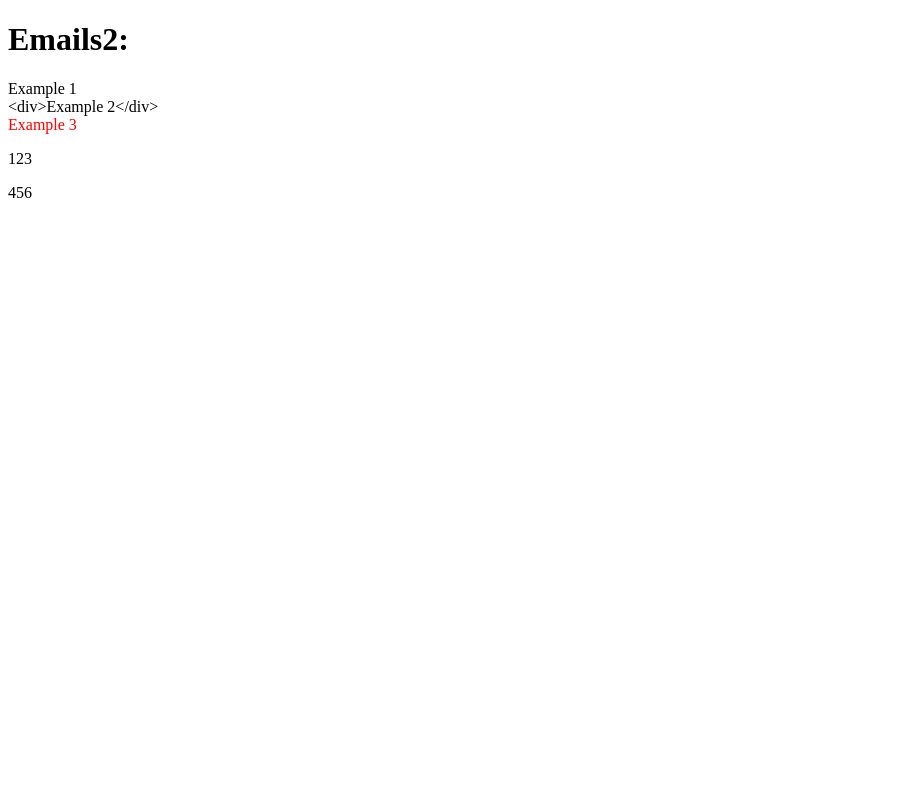
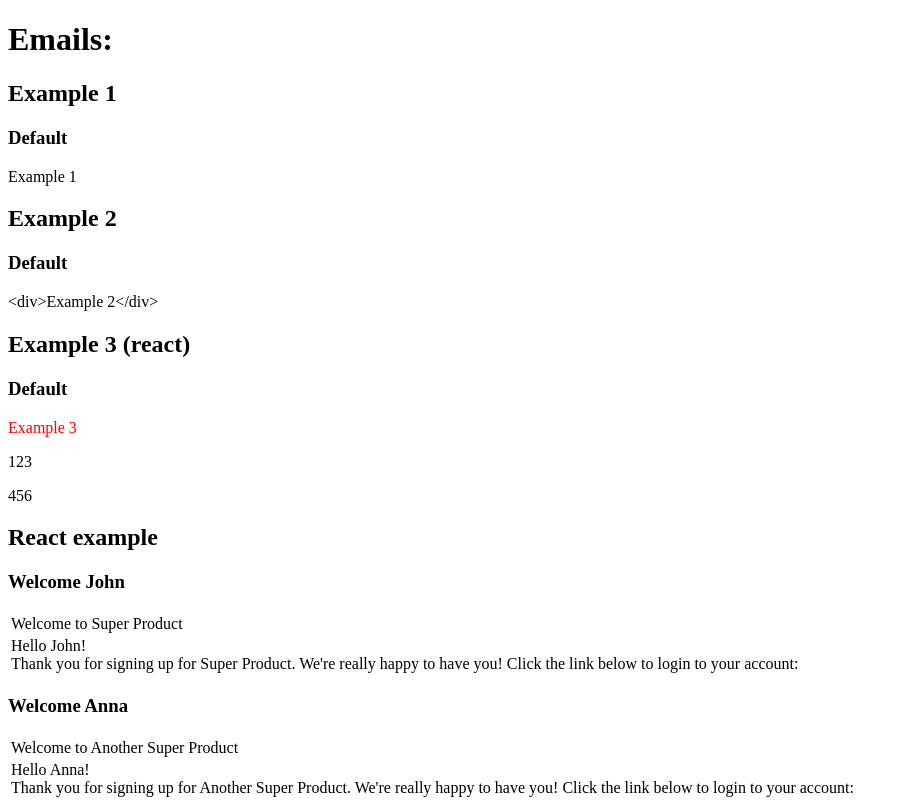
Before and after one commit to imprevo/email-templates, a React app: page / in a window 1280 px wide. Shown: the whole page, without its empty margins (0-908 px from the left). Built offline with nearby package versions, Linux system fonts and the light colour scheme; the HTML template or start-up script is replaced by a standard one.

Commit message:
show templates with data

```diff
--- a/src/client/components/App.tsx
+++ b/src/client/components/App.tsx
@@ -1,16 +1,27 @@
 import React from 'react';
-import { AppConfig } from '../types/config';
+import { AppConfig, EmailData } from '../types/config';
+import { Email } from './Email';
 
 type AppProps = {
   config: AppConfig;
 };
 
+const defaultTab: EmailData[] = [{ description: 'Default' }];
+
 export const App = ({ config }: AppProps) => (
   <div>
-    <h1>Emails2:</h1>
+    <h1>Emails:</h1>
     <div>
-      {config.emails.map((email, key) => (
-        <div key={key}>{email}</div>
+      {config.emails.map((email) => (
+        <div key={email.title}>
+          <h2>{email.title}</h2>
+          {(email.data || defaultTab).map((data) => (
+            <div key={data.description}>
+              <h3>{data.description}</h3>
+              <Email template={email.template} params={data.params} />
+            </div>
+          ))}
+        </div>
       ))}
     </div>
   </div>
--- /dev/null
+++ b/src/client/components/Email.tsx
@@ -0,0 +1,10 @@
+import React from 'react';
+
+type EmailProps = {
+  template: (data?: any) => JSX.Element | string;
+  params?: any;
+};
+
+export const Email = ({ template, params }: EmailProps) => (
+  <div>{template(params)}</div>
+);
--- a/src/client/config.ts
+++ b/src/client/config.ts
@@ -1,6 +1,34 @@
 import { AppConfig } from './types/config';
 import { exampleEmail1, exampleEmail2, exampleEmail3 } from '../emails/example';
+import { UserWelcome } from '../emails/user-welcome';
 
 export const config: AppConfig = {
-  emails: [exampleEmail1(), exampleEmail2(), exampleEmail3()],
+  emails: [
+    {
+      title: 'Example 1',
+      template: exampleEmail1,
+    },
+    {
+      title: 'Example 2',
+      template: exampleEmail2,
+    },
+    {
+      title: 'Example 3 (react)',
+      template: exampleEmail3,
+    },
+    {
+      title: 'React example',
+      template: UserWelcome,
+      data: [
+        {
+          description: 'Welcome John',
+          params: { name: 'John', product: 'Super Product' },
+        },
+        {
+          description: 'Welcome Anna',
+          params: { name: 'Anna', product: 'Another Super Product' },
+        },
+      ],
+    },
+  ],
 };
--- /dev/null
+++ b/src/emails/user-welcome/index.tsx
@@ -0,0 +1,26 @@
+import React from 'react';
+
+type UserWelcomeProps = {
+  name: string;
+  product: string;
+};
+
+export const UserWelcome = ({ name, product }: UserWelcomeProps) => (
+  <table>
+    <tr>
+      <td>
+        <div>Welcome to {product}</div>
+      </td>
+    </tr>
+    <tr>
+      <td>
+        <div>
+          Hello {name}!
+          <br />
+          Thank you for signing up for {product}. We&apos;re really happy to
+          have you! Click the link below to login to your account:
+        </div>
+      </td>
+    </tr>
+  </table>
+);
```
Also changed, not shown: src/client/types/config.ts (+12 -1 lines).
